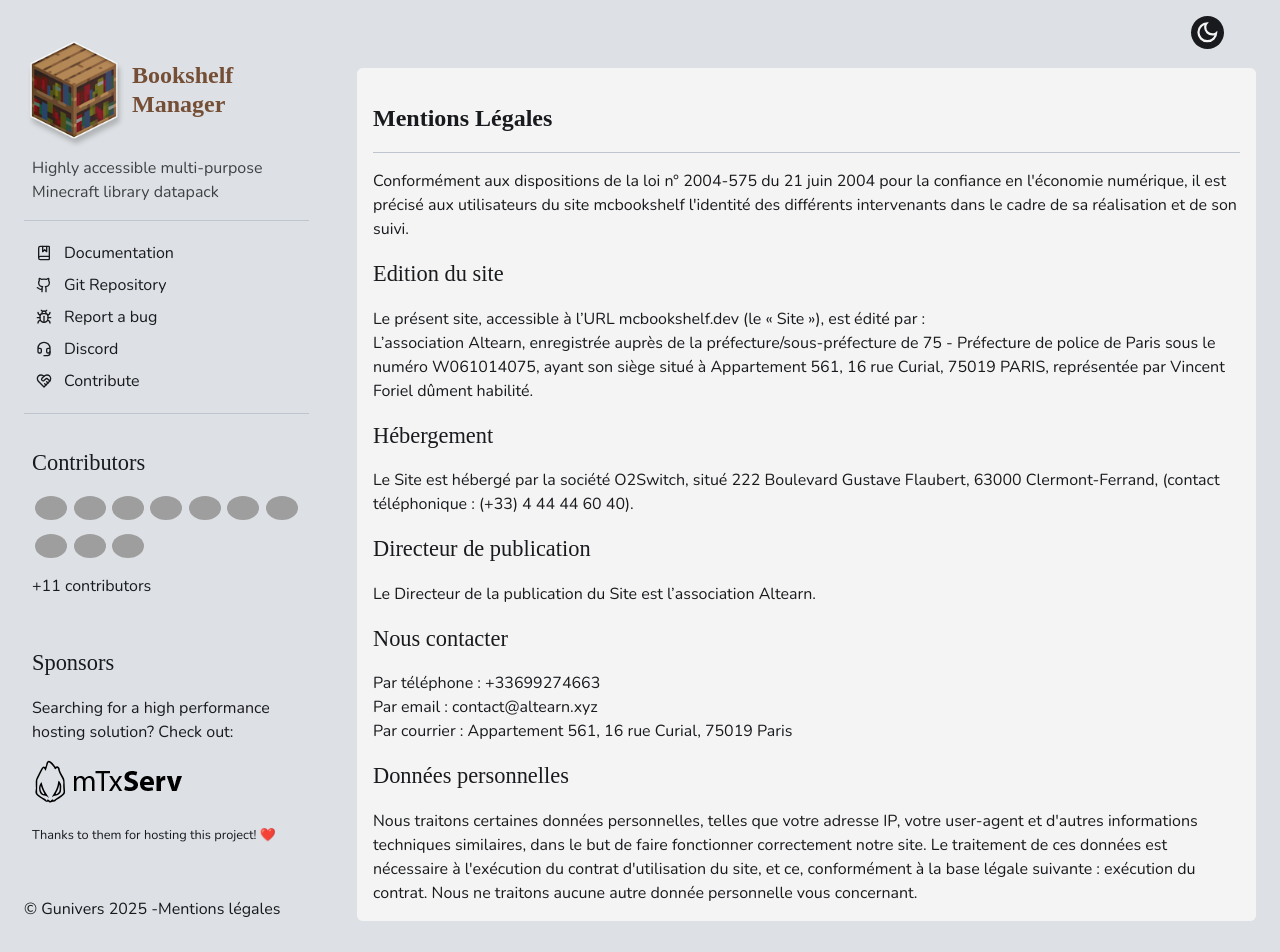
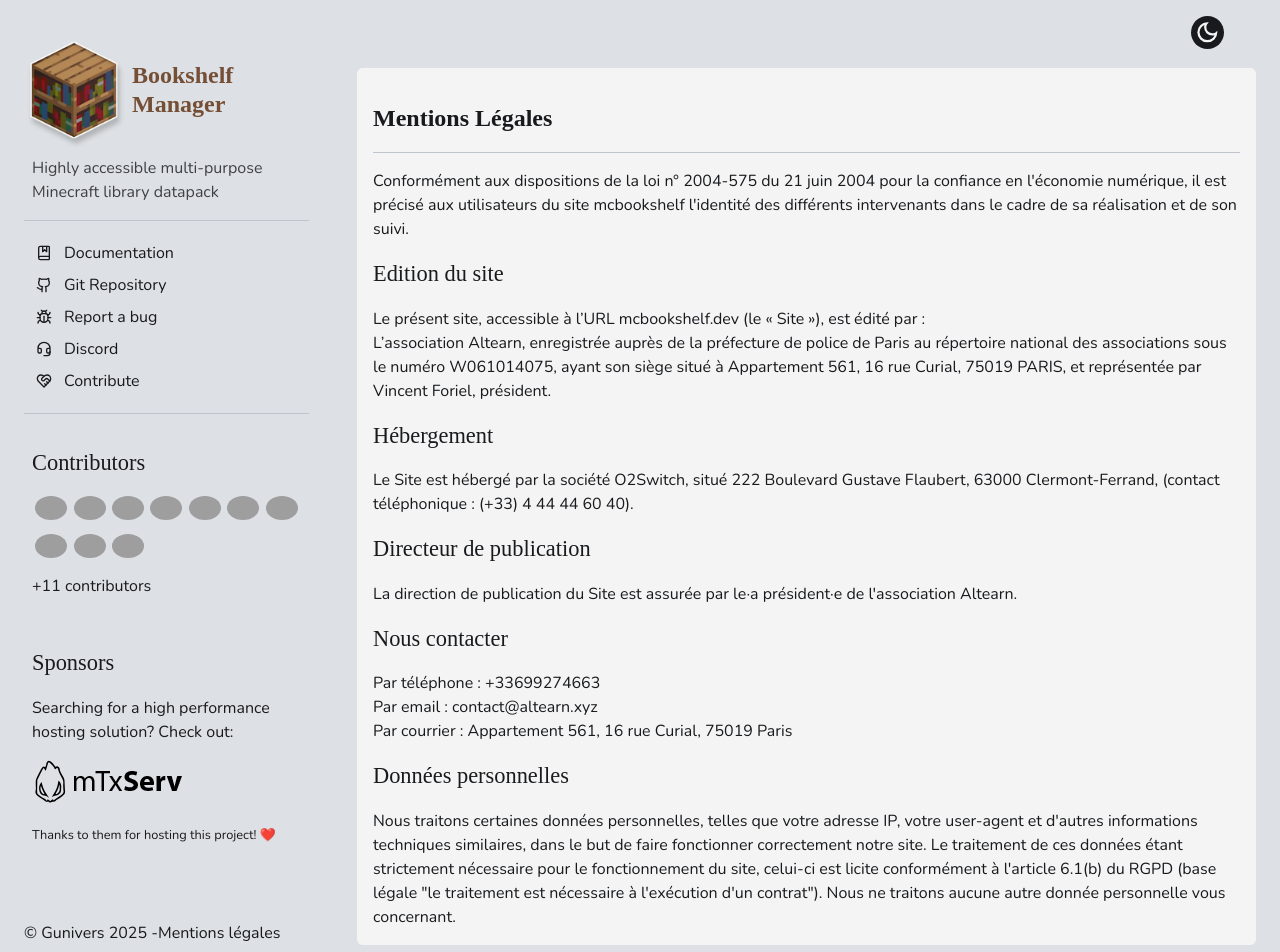
Before and after one commit to mcbookshelf/manager, a SvelteKit app: page /mentions-legales in a window 1280 px wide. Shown: the top 952 px of the page. Built offline with nearby package versions, Linux system fonts and the light colour scheme; grey boxes are pictures that could not be loaded; a web font is replaced by a local one.

Commit message:
Update +page.svelte

```diff
--- a/src/routes/mentions-legales/+page.svelte
+++ b/src/routes/mentions-legales/+page.svelte
@@ -6,7 +6,7 @@
     <h2>Edition du site</h2>
 
     <p>Le présent site, accessible à l’URL mcbookshelf.dev (le « Site »), est édité par :</p>
-    <p>L’association Altearn, enregistrée auprès de la préfecture/sous-préfecture de 75 - Préfecture de police de Paris sous le numéro W061014075, ayant son siège situé à Appartement 561, 16 rue Curial, 75019 PARIS, représentée par Vincent Foriel dûment habilité.</p>
+    <p>L’association Altearn, enregistrée auprès de la préfecture de police de Paris au répertoire national des associations sous le numéro W061014075, ayant son siège situé à Appartement 561, 16 rue Curial, 75019 PARIS, et représentée par Vincent Foriel, président.</p>
 
     <h2>Hébergement</h2>
 
@@ -14,7 +14,7 @@
 
     <h2>Directeur de publication</h2>
 
-    <p>Le Directeur de la publication du Site est l’association Altearn.</p>
+    <p>La direction de publication du Site est assurée par le·a président·e de l'association Altearn.</p>
 
     <h2>Nous contacter</h2>
 
@@ -23,7 +23,7 @@
     <p>Par courrier : Appartement 561, 16 rue Curial, 75019 Paris</p>
 
     <h2>Données personnelles</h2>
-    <p>Nous traitons certaines données personnelles, telles que votre adresse IP, votre user-agent et d'autres informations techniques similaires, dans le but de faire fonctionner correctement notre site. Le traitement de ces données est nécessaire à l'exécution du contrat d'utilisation du site, et ce, conformément à la base légale suivante : exécution du contrat. Nous ne traitons aucune autre donnée personnelle vous concernant.</p>
+    <p>Nous traitons certaines données personnelles, telles que votre adresse IP, votre user-agent et d'autres informations techniques similaires, dans le but de faire fonctionner correctement notre site. Le traitement de ces données étant strictement nécessaire pour le fonctionnement du site, celui-ci est licite conformément à l'article 6.1(b) du RGPD (base légale "le traitement est nécessaire à l'exécution d'un contrat"). Nous ne traitons aucune autre donnée personnelle vous concernant.</p>
 </main>
 
 <style>
```
